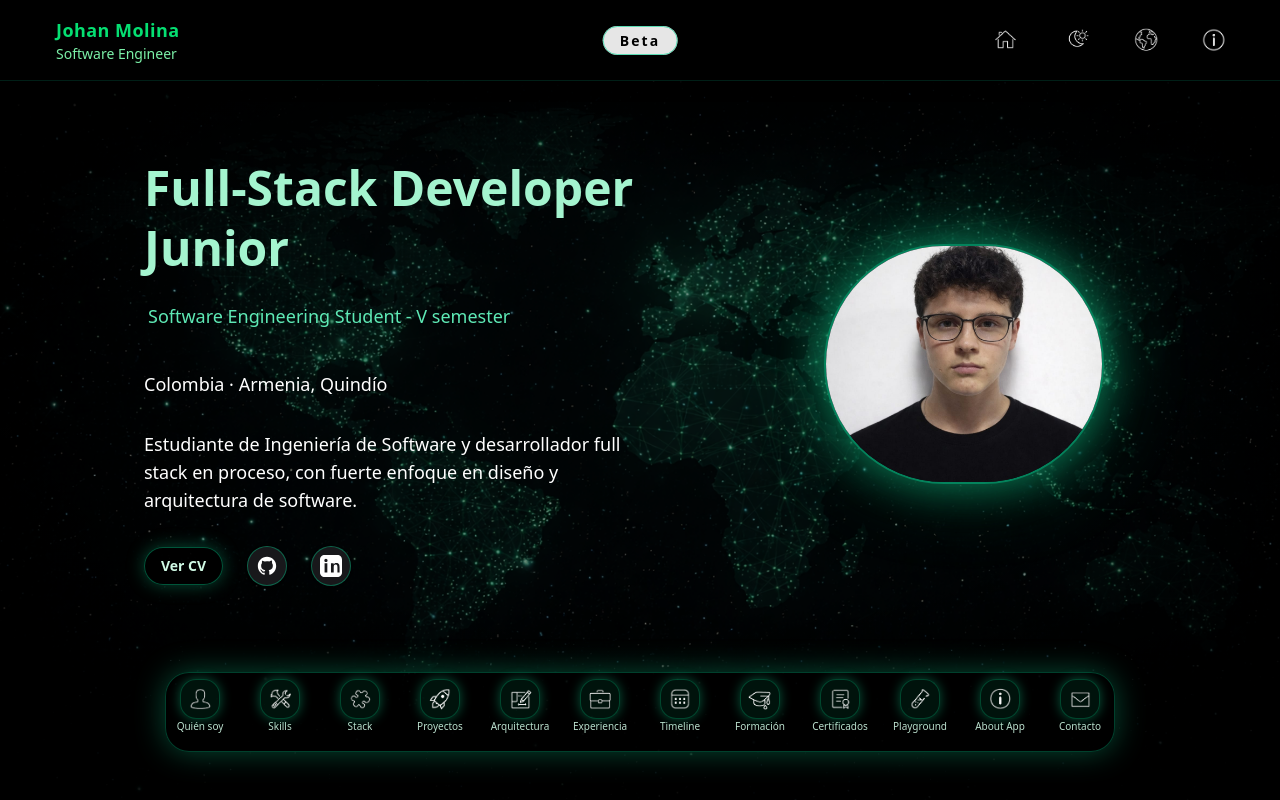
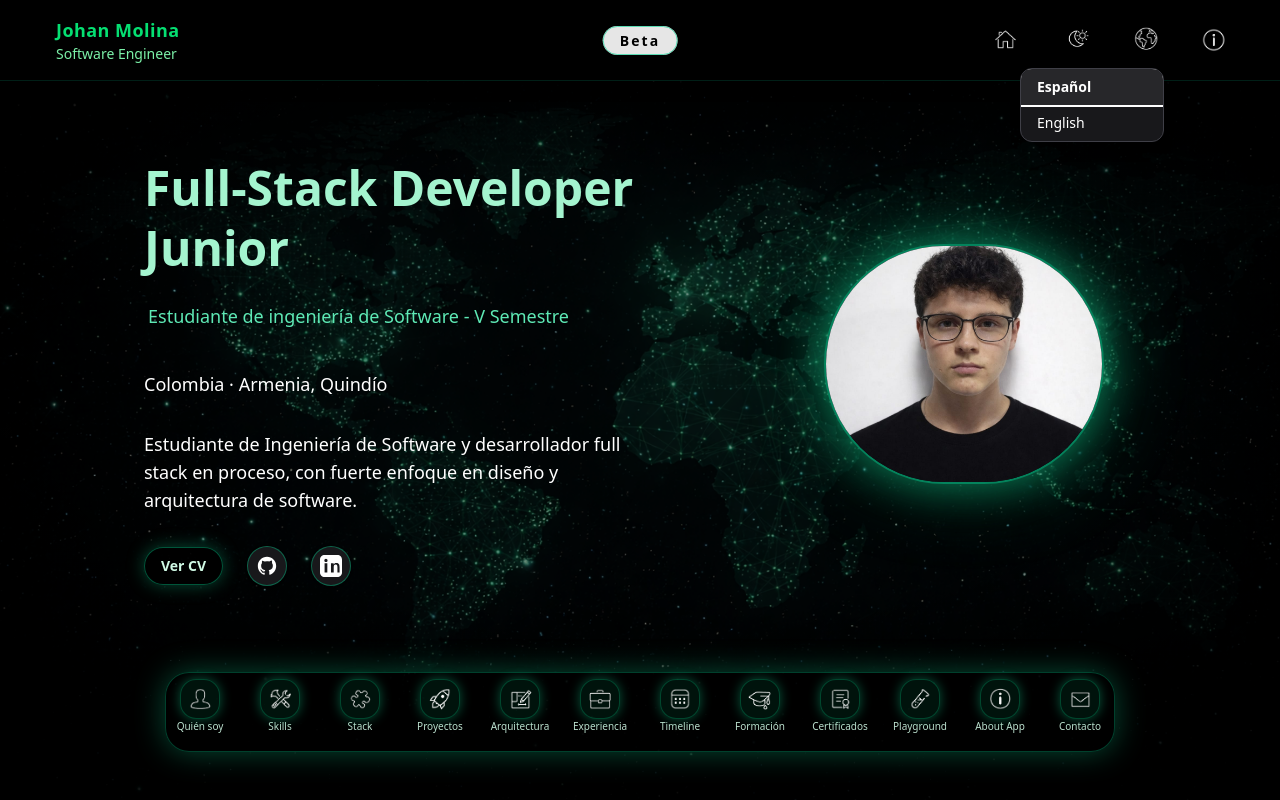
Before and after one commit to JohanM17/portafolio-app, a Next.js app: page / in a window 1280 px wide. Both pictures are taken after a click on the button 1146 px from the left and 40 px from the top of the page. Built offline with nearby package versions, Linux system fonts and the light colour scheme.

Commit message:
Se puso el boton de lenguaje y aviso de que esta en proceso

```diff
--- a/components/Header.tsx
+++ b/components/Header.tsx
@@ -13,8 +13,14 @@ export default function Header({ compact = false, showBack = false }: { compact?
     const [themeMenu, setThemeMenu] = useState(false);
     const themeMenuRef = useRef<HTMLDivElement>(null);
     const [isDark, setIsDark] = useState(false);
+    const [langMenu, setLangMenu] = useState(false);
+    const langMenuRef = useRef<HTMLDivElement>(null);
+    const [language, setLanguage] = useState<'es' | 'en'>('es');
+    const [showLangNotice, setShowLangNotice] = useState(false);
     useEffect(() => {
         const html = document.documentElement;
+        // Por defecto, quitar modo oscuro (modo color)
+        html.classList.remove('modo-oscuro');
         const update = () => setIsDark(html.classList.contains('modo-oscuro'));
         update();
         const observer = new MutationObserver(update);
@@ -28,10 +34,21 @@ export default function Header({ compact = false, showBack = false }: { compact?
             if (themeMenuRef.current && !themeMenuRef.current.contains(e.target as Node)) {
                 setThemeMenu(false);
             }
+            if (langMenuRef.current && !langMenuRef.current.contains(e.target as Node)) {
+                setLangMenu(false);
+            }
+            // Ocultar aviso de idioma si está visible y se hace click fuera
+            if (showLangNotice) {
+                const notice = document.getElementById('lang-notice');
+                if (notice && !notice.contains(e.target as Node)) {
+                    setShowLangNotice(false);
+                    setLanguage('es');
+                }
+            }
         }
-        if (themeMenu) document.addEventListener('mousedown', handleClick);
+        if (themeMenu || langMenu || showLangNotice) document.addEventListener('mousedown', handleClick);
         return () => document.removeEventListener('mousedown', handleClick);
-    }, [themeMenu]);
+    }, [themeMenu, langMenu, showLangNotice]);
 
     // Cambiar tema global
     function setTheme(mode: 'oscuro' | 'color') {
@@ -141,9 +158,47 @@ export default function Header({ compact = false, showBack = false }: { compact?
                         </div>
                     )}
                 </div>
-                <button title="Language" className={`hover:opacity-80 transition cursor-pointer ${isDark ? 'border border-white text-white shadow-none' : ''} rounded-full p-1`}>
-                    <Image src="/Iconos-Header/Icono_Idioma-SF.png" alt="Idioma" width={28} height={28} className="w-7 h-7 object-contain" priority />
-                </button>
+                <div className="relative" ref={langMenuRef}>
+                    <button
+                        title="Idioma / Language"
+                        className={`hover:opacity-80 transition cursor-pointer ${isDark ? 'border border-white text-white shadow-none' : ''} rounded-full p-1`}
+                        onClick={() => setLangMenu((v) => !v)}
+                    >
+                        <Image src="/Iconos-Header/Icono_Idioma-SF.png" alt="Idioma" width={28} height={28} className="w-7 h-7 object-contain" priority />
+                    </button>
+                    {langMenu && (
+                        <div className="absolute right-0 mt-2 w-36 bg-zinc-900 border border-zinc-700 rounded-xl shadow-lg z-50 flex flex-col overflow-hidden animate-fade-in">
+                            <button
+                                className={`w-full px-4 py-2 text-left text-white text-sm transition ${language === 'es' ? 'bg-zinc-800 font-bold ring-2 ring-white' : 'hover:bg-zinc-800'}`}
+                                onClick={() => setLanguage('es')}
+                            >
+                                Español
+                            </button>
+                            <button
+                                className={`w-full px-4 py-2 text-left text-white text-sm transition ${language === 'en' ? 'bg-zinc-800 font-bold ring-2 ring-white' : 'hover:bg-zinc-800'}`}
+                                onClick={() => {
+                                    setLanguage('en');
+                                    setShowLangNotice(true);
+                                    setLangMenu(false);
+                                }}
+                            >
+                                English
+                            </button>
+                        </div>
+                    )}
+                    {/* Aviso de idioma en proceso */}
+                    {showLangNotice && (
+                        <div
+                            id="lang-notice"
+                            className="fixed top-20 right-6 md:right-12 z-100 animate-fade-in"
+                            style={{ pointerEvents: 'auto' }}
+                        >
+                            <div className="px-5 py-3 rounded-2xl shadow-2xl border border-zinc-800 text-center font-semibold text-base max-w-xs bg-black text-white flex flex-col items-center gap-2">
+                                <span className="text-lg">Pronto porque esta difícil :c</span>
+                            </div>
+                        </div>
+                    )}
+                </div>
                 <button title="Info" className={`hover:opacity-80 transition cursor-pointer ${isDark ? 'border border-white text-white shadow-none' : ''} rounded-full p-1`}>
                     <Image src="/Iconos-Header/Icono_Info-SF.png" alt="Info" width={28} height={28} className="w-7 h-7 object-contain" priority />
                 </button>
--- a/lib/data.ts
+++ b/lib/data.ts
@@ -104,9 +104,10 @@ export const apps: App[] = [
 export const personalInfo = {
     name: "Johan Molina",
     title: "Full-Stack Developer Junior",
-    subtitle: "Software Engineering Student - V semester",
+    subtitle: "Estudiante de ingeniería de Software - V Semestre",
     description:
-        "Estudiante de Ingeniería de Software y desarrollador full stack en proceso, con fuerte enfoque en diseño y arquitectura de software.",
+        "Estudiante de Ingeniería de Software y desarrollador full \
+        stack en proceso, con fuerte enfoque en diseño y arquitectura de software.",
     email: "[tu-email@ejemplo.com]",
     location: "Colombia · Armenia, Quindío",
     phone: "[Tu Teléfono]",
```
